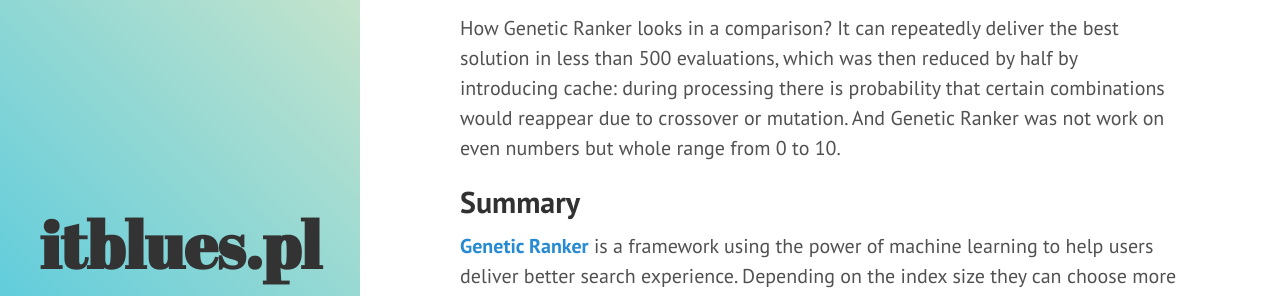
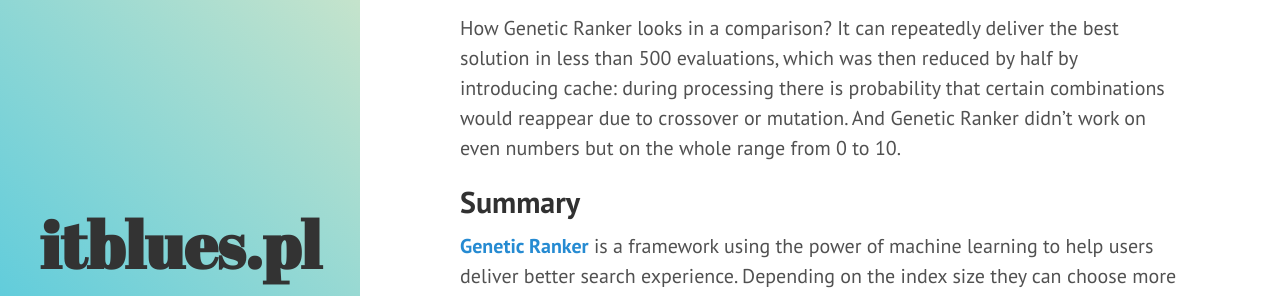
Before and after one commit to mikolajkania/mikolajkania.github.io, a Jekyll site: the page built from _posts/2018-06-15-Genetic-ranker-a-genetic-algorithms-for-search.md, in a window 1280 px wide and 900 px high, scrolled down 2507 px. Shown: the part 245-541 px from the top of the window. Built offline with Jekyll 4.4.1, drawn with Linux system fonts in a browser that asks for light colours.

Commit message:
Language fixes

```diff
--- a/_posts/2018-06-15-Genetic-ranker-a-genetic-algorithms-for-search.md
+++ b/_posts/2018-06-15-Genetic-ranker-a-genetic-algorithms-for-search.md
@@ -47,7 +47,7 @@
 
 It may come as a surprise how many combinations of fields and weights are available. According to [a variation with repetition](http://www.emathematics.net/combinavrepeticion.php) having 7 fields with 5 possible weights (i.e. even numbers between 0 and 9) we end up with 78125 combinations. We are almost sure that among those combinations is a perfect one, but a cost of computation is a big one. And it is only [an easy example](https://github.com/mikolajkania/genetic-ranker#test-it-yourself) I've prepared to illustrate how Genetic Ranker works, not a real, complicated use case. For a document with 20 fields there is 95 trillions of combinations!
 
-How Genetic Ranker looks in a comparison? It can repeatedly deliver the best solution in less than 500 evaluations, which was then reduced by half by introducing cache: during processing there is probability that certain combinations would reappear due to crossover or mutation. And Genetic Ranker was not work on even numbers but whole range from 0 to 10.
+How Genetic Ranker looks in a comparison? It can repeatedly deliver the best solution in less than 500 evaluations, which was then reduced by half by introducing cache: during processing there is probability that certain combinations would reappear due to crossover or mutation. And Genetic Ranker didn't work on even numbers but on the whole range from 0 to 10.
 
 ## Summary
 
```
